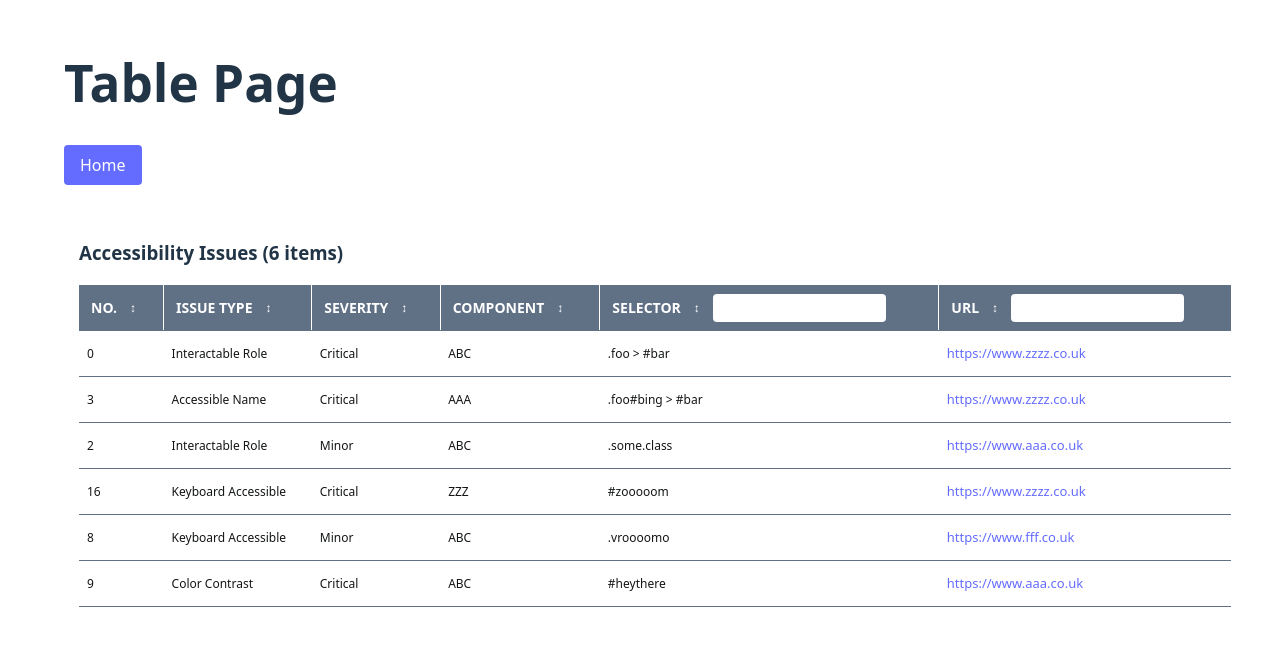
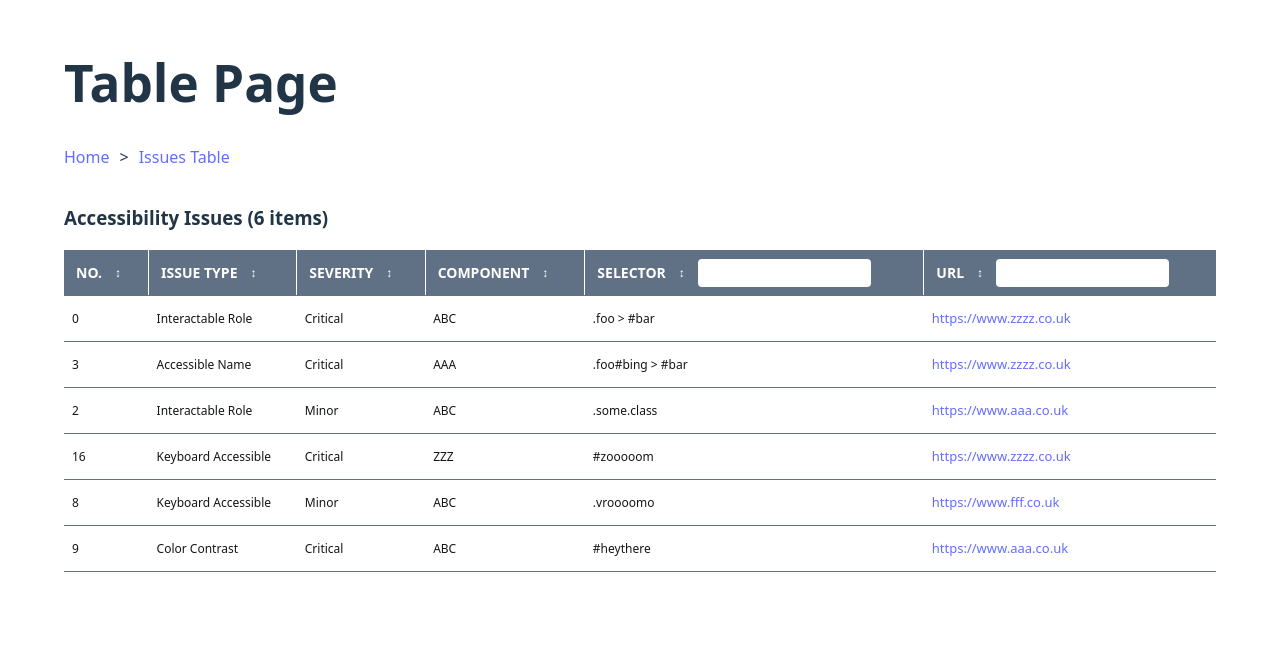
Before and after one commit to dudub/sortable-table, a React (Vite) app: page /table in a window 1280 px wide. Shown: the top 646 px of the page. Built offline with nearby package versions, Linux system fonts and the light colour scheme.

Commit message:
impl breadcrumbs

```diff
--- /dev/null
+++ b/src/components/Breadcrumbs/Breadcrumbs.css
@@ -0,0 +1,13 @@
+.breadcrumb-list {
+    list-style: none;
+    display: flex;
+    padding: 0;
+    align-items: center;
+    gap: 10px;
+}
+
+.breadcrumb-item {
+    display: flex;
+    align-items: center;
+    gap: 10px;
+}
--- /dev/null
+++ b/src/components/Breadcrumbs/Breadcrumbs.tsx
@@ -0,0 +1,28 @@
+import React from "react";
+import "./Breadcrumbs.css";
+
+interface BreadcrumbLink {
+  label: string;
+  href: string;
+}
+
+interface BreadcrumbsProps {
+  links?: BreadcrumbLink[];
+}
+
+export const Breadcrumbs: React.FC<BreadcrumbsProps> = ({ links }) => {
+  if (!links || links.length === 0) return null;
+
+  return (
+    <nav aria-label="breadcrumb">
+      <ol className="breadcrumb-list">
+        {links.map((link, index) => (
+          <li className="breadcrumb-item">
+            <a href={link.href}>{link.label}</a>
+            {index < links.length - 1 && <span>{">"}</span>}
+          </li>
+        ))}
+      </ol>
+    </nav>
+  );
+};
--- a/src/components/pages/IssueDetailsPage.css
+++ b/src/components/pages/IssueDetailsPage.css
@@ -55,13 +55,15 @@
   border: 1px solid var(--color-gray-200);;
 }
 
-pre {
+.list-item pre {
+  overflow: auto;
   background-color: var(--color-gray-200);
   border: 1px solid var(--color-gray-200);
   padding: 15px;
   border-radius: 5px;
   margin: 0;
-  min-width: 50%;
+  max-width: 80%;
+  width: 100%;
 }
 
 .json-display {
--- a/src/components/pages/IssueDetailsPage.tsx
+++ b/src/components/pages/IssueDetailsPage.tsx
@@ -1,14 +1,18 @@
-import { Link } from "../core/router/Router";
+import React from "react";
+import type { DataItem } from "./TablePage";
+import { Breadcrumbs } from "../Breadcrumbs/Breadcrumbs";
+import data from "../../data.json";
 import "./IssueDetailsPage.css";
-import type { DataItem } from "./TablePage";
-import data from "../../data.json";
 
 interface IssueDetailsPageProps {
   routeData: DataItem;
   params: Record<string, string>;
 }
 
-export function IssueDetailsPage({ routeData, params }: IssueDetailsPageProps) {
+export const IssueDetailsPage: React.FC<IssueDetailsPageProps> = ({
+  routeData,
+  params,
+}) => {
   const { id } = params;
 
   const issueData =
@@ -19,11 +23,13 @@ export function IssueDetailsPage({ routeData, params }: IssueDetailsPageProps) {
   return (
     <div className="issue-details-container">
       <h1>Issue Details</h1>
-      <nav className="issue-details-nav">
-        <Link to={`/table?selectedId=${id}`} className="back-link">
-          ← Back to Table
-        </Link>
-      </nav>
+      <Breadcrumbs
+        links={[
+          { label: "Home", href: "/" },
+          { label: "Issues Table", href: `/table?selectedId=${id}` },
+          { label: `Issue #${id}`, href: `/table/details/${id}` },
+        ]}
+      />
 
       {issueData ? (
         <div className="issue-details-content">
@@ -94,4 +100,4 @@ export function IssueDetailsPage({ routeData, params }: IssueDetailsPageProps) {
       )}
     </div>
   );
-}
+};
--- a/src/components/pages/TablePage.css
+++ b/src/components/pages/TablePage.css
@@ -37,7 +37,6 @@
 .table-card {
   overflow-x: auto;
   width: 100%;
-  padding: 15px;
 }
 
 .data-table {
--- a/src/components/pages/TablePage.tsx
+++ b/src/components/pages/TablePage.tsx
@@ -1,6 +1,6 @@
-import { Link } from "../core/router/Router";
 import { useRouter } from "../core/router/hooks";
 import { Table } from "../core/table";
+import { Breadcrumbs } from "../Breadcrumbs/Breadcrumbs";
 import type { TableColumn } from "../core/table";
 import data from "../../data.json";
 import "./TablePage.css";
@@ -75,12 +75,12 @@ export function TablePage() {
   return (
     <div className="table-page-container">
       <h1>Table Page</h1>
-
-      <nav className="table-nav">
-        <Link to="/" className="back-link">
-          Home
-        </Link>
-      </nav>
+      <Breadcrumbs
+        links={[
+          { label: "Home", href: "/" },
+          { label: "Issues Table", href: `/table` },
+        ]}
+      />
 
       <div className="table-card">
         <h3>Accessibility Issues ({data.length} items)</h3>
```
